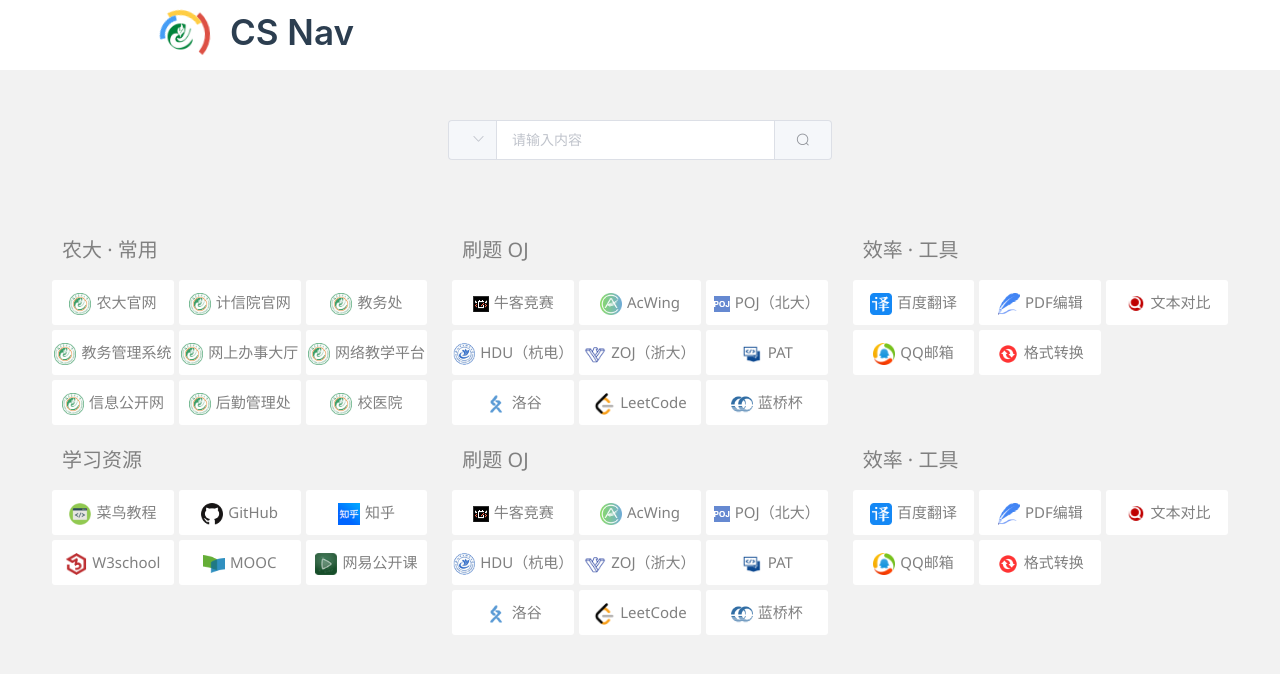
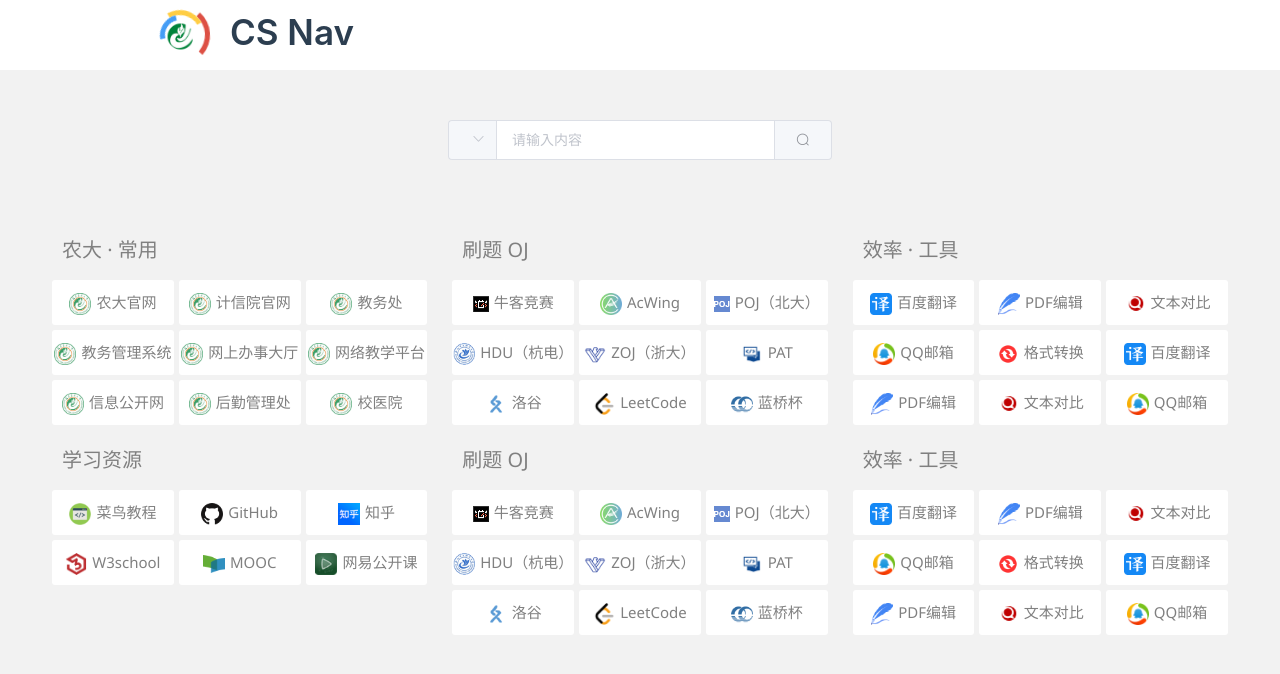
Before and after one commit to ZJU-milkyTea/nav-milkytea, a Vue app: page / in a window 1280 px wide. Shown: the top 674 px of the page. Built offline with nearby package versions, Linux system fonts and the light colour scheme.

Commit message:
部署git page

```diff
--- a/src/components/navigationBar/navChild.vue
+++ b/src/components/navigationBar/navChild.vue
@@ -1,5 +1,4 @@
 <template>
-    <!-- top 没啥意义， 后面改名字  这个组件就是最子的组件了 -->
     <div>
         <!-- 第一行 ----------------------------------------------------------------------------->
         <el-row :gutter="5">
@@ -149,6 +148,10 @@
                     {nameNav: '文本对比', jumpPath: 'https://www.jq22.com/textDifference', picPath: require('@/assets/ima/text_compare.png')},
                     {nameNav: 'QQ邮箱', jumpPath: 'https://mail.qq.com/', picPath: require('@/assets/ima/qqMail.png')},
                     {nameNav: '格式转换', jumpPath: 'https://convertio.co/zh/', picPath: require('@/assets/ima/formatTrans.png')},
+                    {nameNav: '百度翻译', jumpPath: 'https://fanyi.baidu.com/?aldtype=16047#auto/zh', picPath: require('@/assets/ima/baidufanyi.png')},
+                    {nameNav: 'PDF编辑', jumpPath: 'https://lightpdf.com/zh/', picPath: require('@/assets/ima/pdf_online.png')},
+                    {nameNav: '文本对比', jumpPath: 'https://www.jq22.com/textDifference', picPath: require('@/assets/ima/text_compare.png')},
+                    {nameNav: 'QQ邮箱', jumpPath: 'https://mail.qq.com/', picPath: require('@/assets/ima/qqMail.png')},
                     // {nameNav: '', jumpPath: '', picPath: require('@/assets/ima/.png')},
                     // {nameNav: '', jumpPath: '', picPath: require('@/assets/ima/.png')},
                     // {nameNav: '', jumpPath: '', picPath: require('@/assets/ima/.png')},
@@ -165,6 +168,9 @@
                     {nameNav: 'W3school', jumpPath: 'https://www.w3school.com.cn/', picPath: require('@/assets/ima/w3school.png')},
                     {nameNav: 'MOOC', jumpPath: 'https://www.icourse163.org/', picPath: require('@/assets/ima/MOOC.png')},
                     {nameNav: '网易公开课', jumpPath: 'https://open.163.com/', picPath: require('@/assets/ima/wangyi_course.png')},
+                    // {nameNav: '', jumpPath: '', picPath: require('@/assets/ima/.png')},
+                    // {nameNav: '', jumpPath: '', picPath: require('@/assets/ima/.png')},
+                    // {nameNav: '', jumpPath: '', picPath: require('@/assets/ima/.png')},
                 ]
             }]
         }
--- /dev/null
+++ b/vue.config.js
@@ -0,0 +1,11 @@
+module.exports = {
+    publicPath: "./",
+
+    outputDir: "dist",
+
+    assetsDir: "static",
+
+    indexPath: "index.html",
+
+    filenameHashing: true,
+}
```
Also changed, not shown: 26 other files (tests, documents, lock files or other folders).
